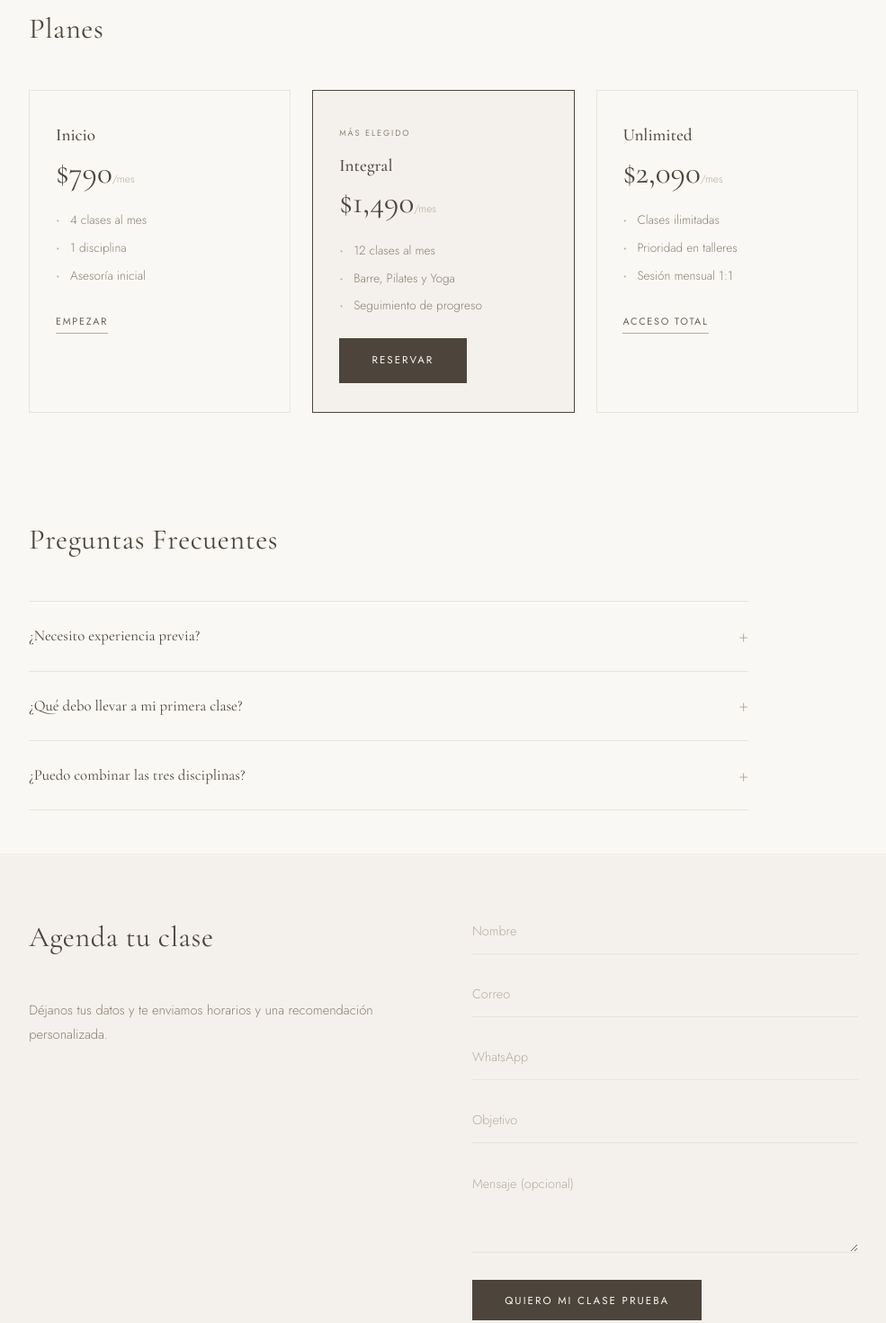
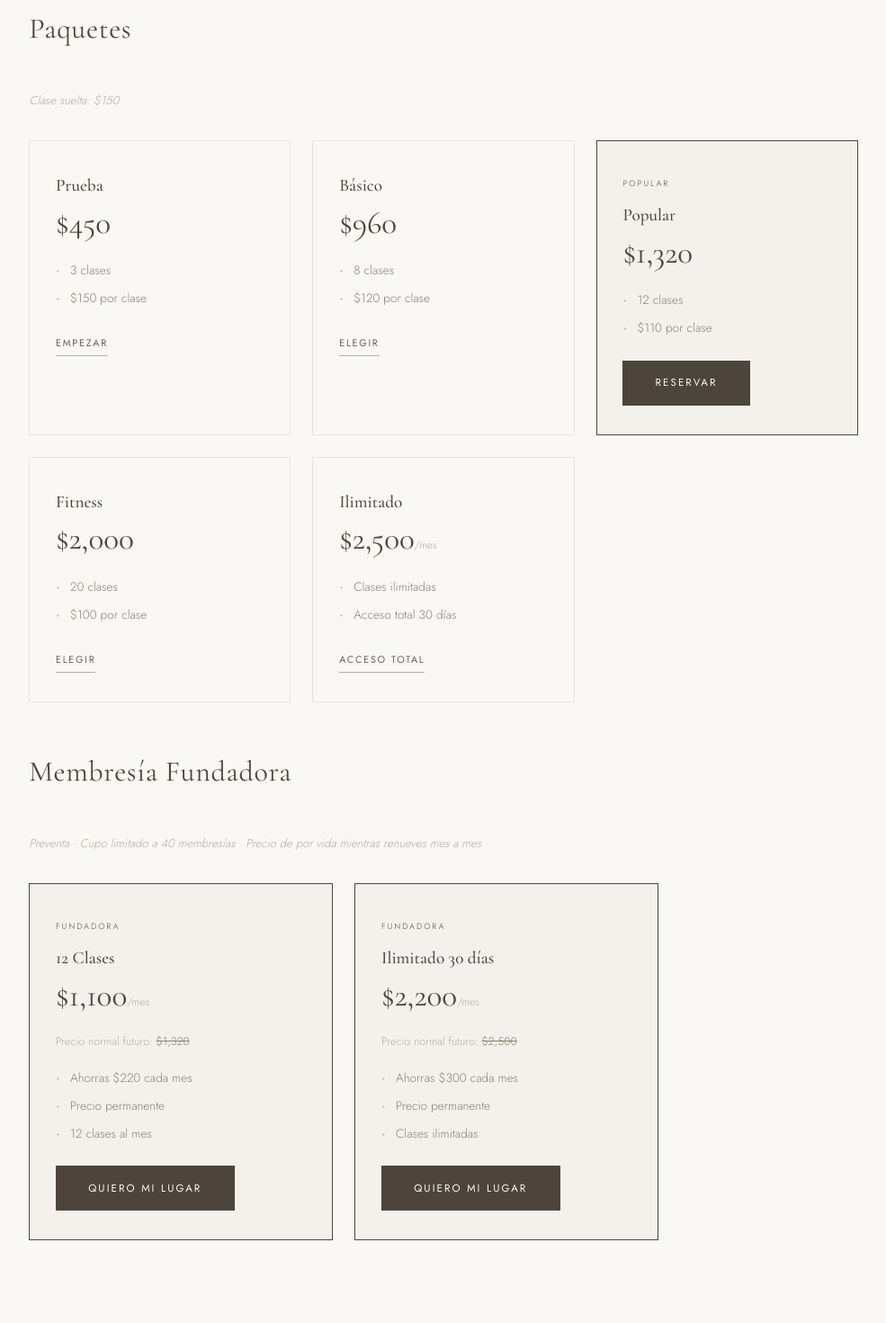
Before and after one commit to JoseDario680/casa-boreal, a plain HTML site: page index.html in a window 1280 px wide. Shown: the part 1842-3313 px from the top of the page at 90% size, without its empty margins (147-1132 px from the left). Drawn offline with nearby package versions, Linux system fonts and the light colour scheme.

Commit message:
Actualizar precios reales: 5 paquetes + Membresía Fundadora preventa

```diff
--- a/index.html
+++ b/index.html
@@ -8,7 +8,7 @@
     <link rel="preconnect" href="https://fonts.googleapis.com" />
     <link rel="preconnect" href="https://fonts.gstatic.com" crossorigin />
     <link href="https://fonts.googleapis.com/css2?family=Cormorant+Garamond:ital,wght@0,300;0,400;0,500;1,300;1,400&family=Jost:wght@300;400&display=swap" rel="stylesheet" />
-    <link rel="stylesheet" href="styles.css?v=6" />
+    <link rel="stylesheet" href="styles.css?v=7" />
   </head>
   <body>
 
@@ -117,38 +117,85 @@
       </section>
 
       <section id="planes" class="pricing fade-in">
-        <h2>Planes</h2>
+        <h2>Paquetes</h2>
+        <p class="pricing-note">Clase suelta: $150</p>
         <div class="plan-grid">
           <div class="plan">
-            <h3>Inicio</h3>
-            <p class="price">$790<span>/mes</span></p>
+            <h3>Prueba</h3>
+            <p class="price">$450</p>
             <ul>
-              <li>4 clases al mes</li>
-              <li>1 disciplina</li>
-              <li>Asesoría inicial</li>
+              <li>3 clases</li>
+              <li>$150 por clase</li>
             </ul>
             <a class="cta-s" href="#contacto">Empezar</a>
           </div>
+          <div class="plan">
+            <h3>Básico</h3>
+            <p class="price">$960</p>
+            <ul>
+              <li>8 clases</li>
+              <li>$120 por clase</li>
+            </ul>
+            <a class="cta-s" href="#contacto">Elegir</a>
+          </div>
           <div class="plan highlight">
-            <span class="badge">Más elegido</span>
-            <h3>Integral</h3>
-            <p class="price">$1,490<span>/mes</span></p>
+            <span class="badge">Popular</span>
+            <h3>Popular</h3>
+            <p class="price">$1,320</p>
             <ul>
-              <li>12 clases al mes</li>
-              <li>Barre, Pilates y Yoga</li>
-              <li>Seguimiento de progreso</li>
+              <li>12 clases</li>
+              <li>$110 por clase</li>
             </ul>
             <a class="cta" href="#contacto">Reservar</a>
           </div>
           <div class="plan">
-            <h3>Unlimited</h3>
-            <p class="price">$2,090<span>/mes</span></p>
+            <h3>Fitness</h3>
+            <p class="price">$2,000</p>
+            <ul>
+              <li>20 clases</li>
+              <li>$100 por clase</li>
+            </ul>
+            <a class="cta-s" href="#contacto">Elegir</a>
+          </div>
+          <div class="plan">
+            <h3>Ilimitado</h3>
+            <p class="price">$2,500<span>/mes</span></p>
             <ul>
               <li>Clases ilimitadas</li>
-              <li>Prioridad en talleres</li>
-              <li>Sesión mensual 1:1</li>
+              <li>Acceso total 30 días</li>
             </ul>
             <a class="cta-s" href="#contacto">Acceso total</a>
+          </div>
+        </div>
+      </section>
+
+      <section class="pricing founder fade-in">
+        <h2>Membresía Fundadora</h2>
+        <p class="pricing-note">Preventa · Cupo limitado a 40 membresías · Precio de por vida mientras renueves mes a mes</p>
+        <div class="plan-grid founder-grid">
+          <div class="plan highlight">
+            <span class="badge">Fundadora</span>
+            <h3>12 Clases</h3>
+            <p class="price">$1,100<span>/mes</span></p>
+            <p class="price-compare">Precio normal futuro: <s>$1,320</s></p>
+            <ul>
+              <li>Ahorras $220 cada mes</li>
+              <li>Precio permanente</li>
+              <li>12 clases al mes</li>
+            </ul>
+            <a class="cta" href="#contacto">Quiero mi lugar</a>
+          </div>
+          <div class="plan highlight">
+            <span class="badge">Fundadora</span>
+            <h3>Ilimitado 30 días</h3>
+            <p class="price">$2,200<span>/mes</span></p>
+            <p class="price-compare">Precio normal futuro: <s>$2,500</s></p>
+            <ul>
+              <li>Ahorras $300 cada mes</li>
+              <li>Precio permanente</li>
+              <li>Clases ilimitadas</li>
+            </ul>
+            <a class="cta" href="#contacto">Quiero mi lugar</a>
           </div>
         </div>
       </section>
@@ -165,7 +212,11 @@
         </details>
         <details>
           <summary>¿Puedo combinar las tres disciplinas?</summary>
-          <p>Sí. El plan Integral y Unlimited incluyen acceso a Barre, Pilates y Yoga.</p>
+          <p>Sí. Todos los paquetes dan acceso a Barre, Pilates y Yoga.</p>
+        </details>
+        <details>
+          <summary>¿Qué es la Membresía Fundadora?</summary>
+          <p>Un precio especial de preventa con cupo limitado a 40 lugares. El precio se mantiene de por vida mientras renueves mes a mes.</p>
         </details>
       </section>
 
@@ -200,6 +251,6 @@
       <span class="logo-sub">Wellness Club</span>
     </footer>
 
-    <script src="script.js?v=6"></script>
+    <script src="script.js?v=7"></script>
   </body>
 </html>
--- a/styles.css
+++ b/styles.css
@@ -399,12 +399,38 @@ h1 em {
    ══════════════════════════════════════ */
 .pricing {
   padding-top: 6vh;
+  padding-bottom: 4vh;
+}
+
+.founder {
+  padding-top: 2vh;
   padding-bottom: 8vh;
+}
+
+.pricing-note {
+  font-size: 0.82rem;
+  color: var(--taupe);
+  margin-bottom: 2rem;
+  font-style: italic;
+}
+
+.price-compare {
+  font-size: 0.78rem;
+  color: var(--taupe);
+  margin-bottom: 1rem;
+}
+
+.price-compare s {
+  color: var(--text);
 }
 
 .plan-grid {
   display: grid;
   gap: 1.5rem;
+}
+
+.founder-grid {
+  max-width: 700px;
 }
 
 .plan {
@@ -692,6 +718,7 @@ h1 em {
 
   .sched-grid { grid-template-columns: repeat(3, 1fr); }
   .plan-grid  { grid-template-columns: repeat(3, 1fr); }
+  .founder-grid { grid-template-columns: repeat(2, 1fr); }
 
   .disc {
     display: grid;
```
